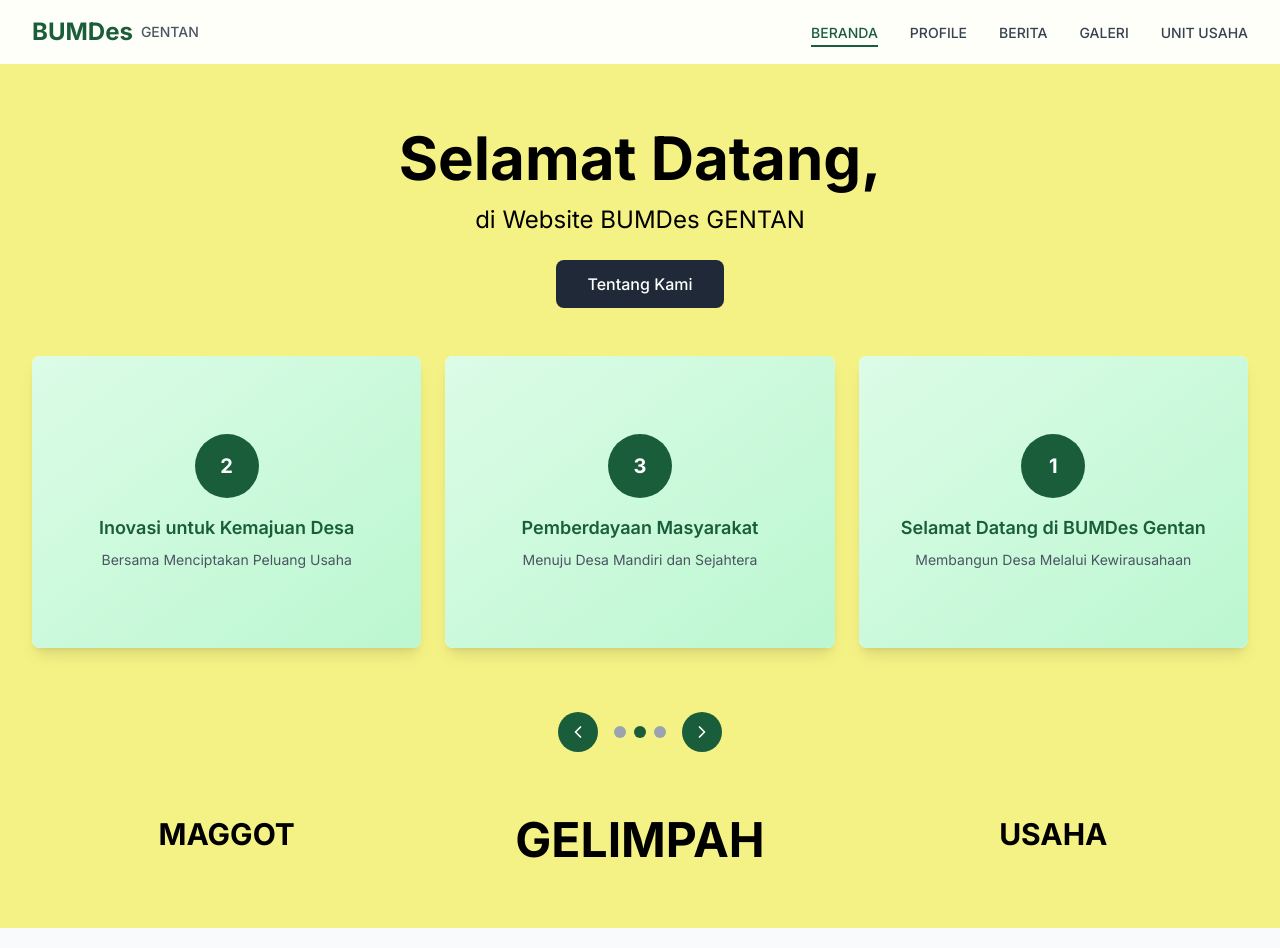
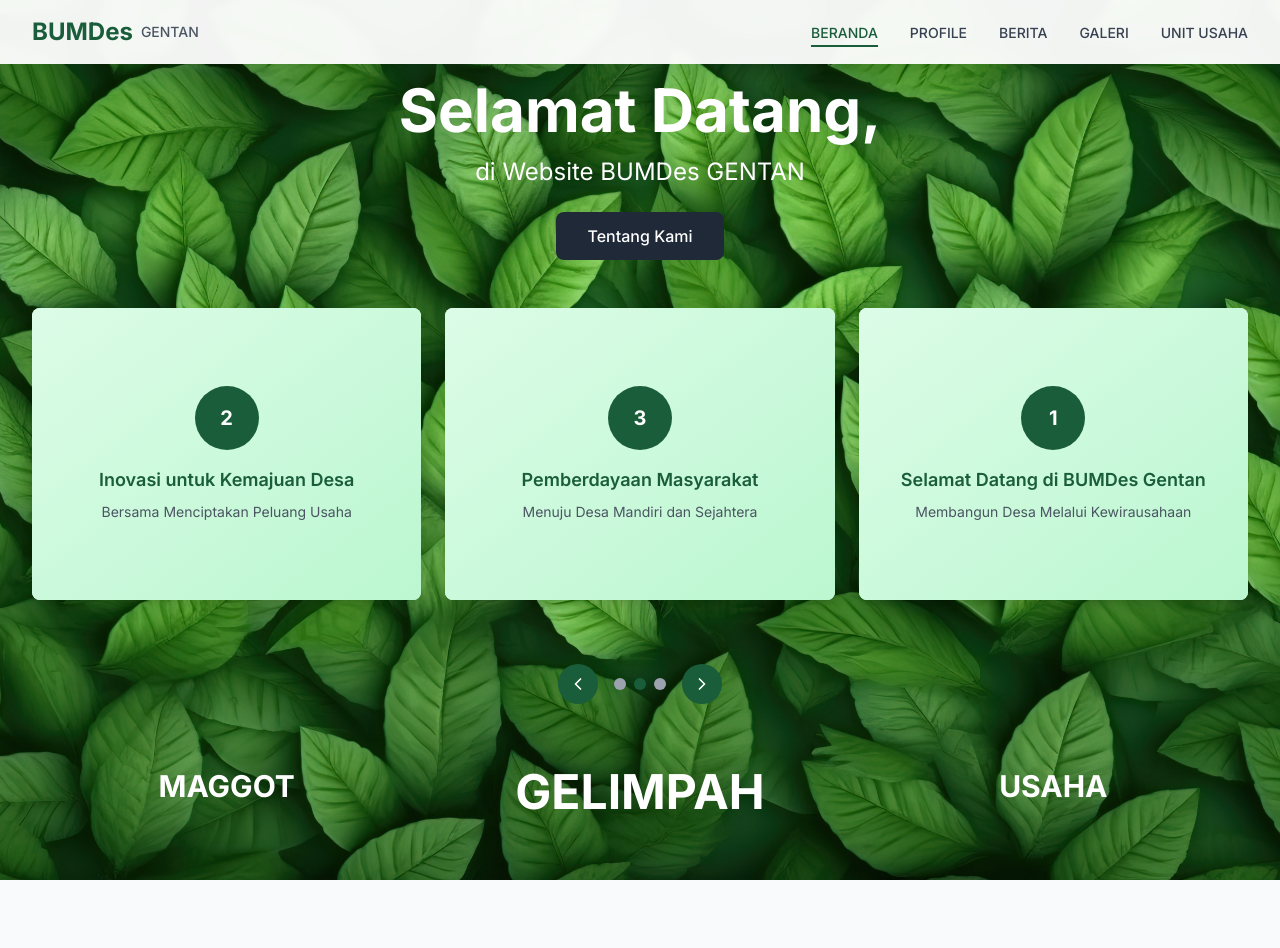
Before and after one commit to RakaMaulanaYusuf/BUMDes-Gentan, a Next.js app: page / in a window 1280 px wide. Shown: the top 948 px of the page. Built offline with nearby package versions, Linux system fonts and the light colour scheme.

Commit message:
background website

```diff
--- a/src/components/home/HeroSlider.tsx
+++ b/src/components/home/HeroSlider.tsx
@@ -54,7 +54,7 @@ const HeroSlider = () => {
   };
 
   return (
-    <div className="bg-yellow-custom pt-16">
+    <div className="bg-[url('/images/background/background.jpg')] bg-cover bg-center">
       <div className="container-custom">
         <div className="pt-16 pb-8">
           {/* Welcome Text */}
@@ -64,10 +64,10 @@ const HeroSlider = () => {
             transition={{ duration: 0.8 }}
             className="text-center mb-12"
           >
-            <h1 className="text-4xl md:text-6xl font-bold text-black mb-4">
+            <h1 className="text-4xl md:text-6xl font-bold text-white mb-4 mt-4">
               Selamat Datang,
             </h1>
-            <p className="text-xl md:text-2xl text-black">
+            <p className="text-xl md:text-2xl text-white">
               di Website BUMDes GENTAN
             </p>
             <motion.button
@@ -165,7 +165,7 @@ const HeroSlider = () => {
               transition={{ duration: 0.8, delay: 0.6 }}
               className="py-8"
             >
-              <h2 className="text-3xl font-bold text-black">MAGGOT</h2>
+              <h2 className="text-3xl font-bold text-white">MAGGOT</h2>
             </motion.div>
 
             <motion.div
@@ -174,7 +174,7 @@ const HeroSlider = () => {
               transition={{ duration: 0.8, delay: 0.8 }}
               className="py-8"
             >
-              <h2 className="text-4xl md:text-5xl font-bold text-black">GELIMPAH</h2>
+              <h2 className="text-4xl md:text-5xl font-bold text-white">GELIMPAH</h2>
             </motion.div>
 
             <motion.div
@@ -183,7 +183,7 @@ const HeroSlider = () => {
               transition={{ duration: 0.8, delay: 1.0 }}
               className="py-8"
             >
-              <h2 className="text-3xl font-bold text-black">USAHA</h2>
+              <h2 className="text-3xl font-bold text-white">USAHA</h2>
             </motion.div>
           </div>
         </div>
```
Also changed, not shown: public/images/background/background.jpg (added).
